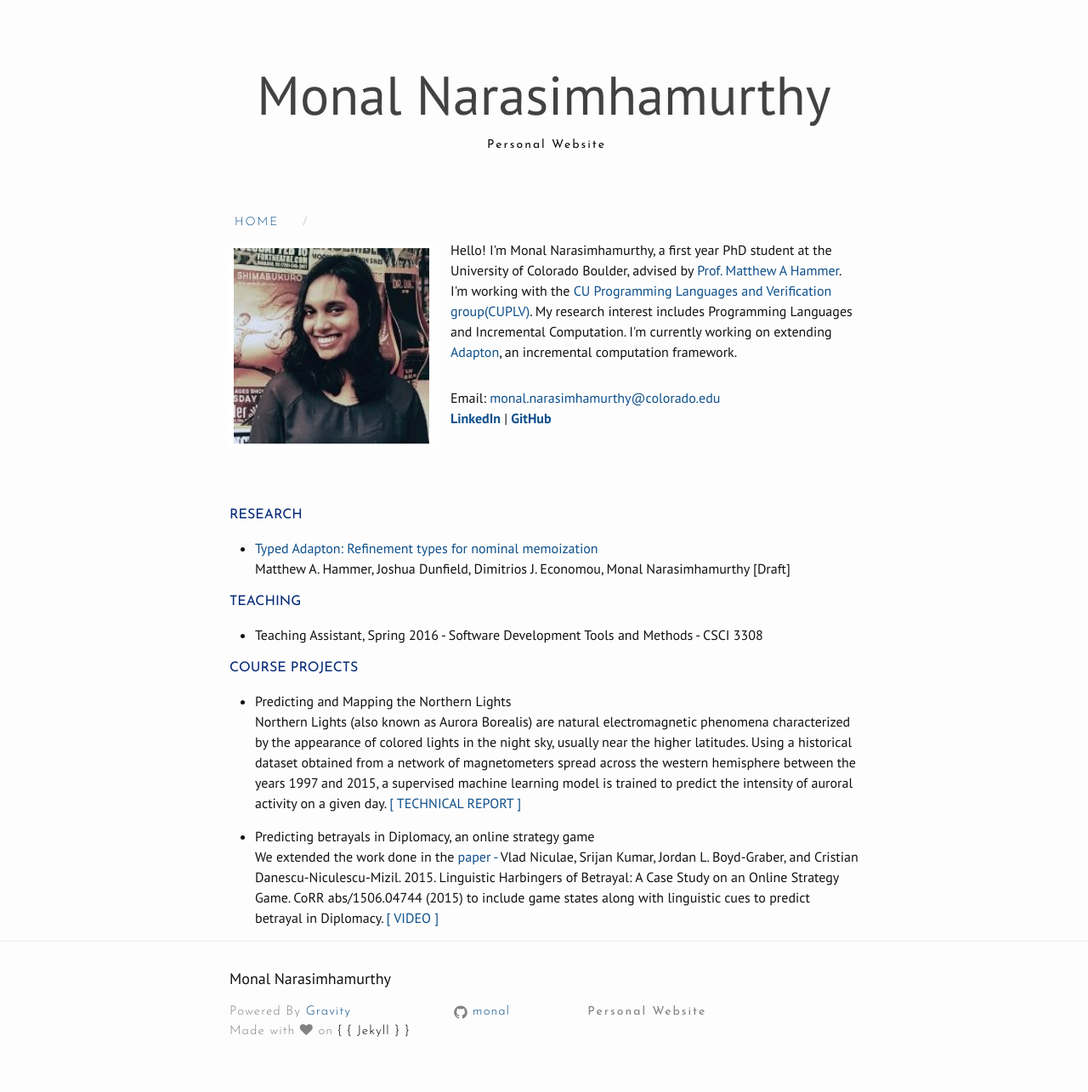
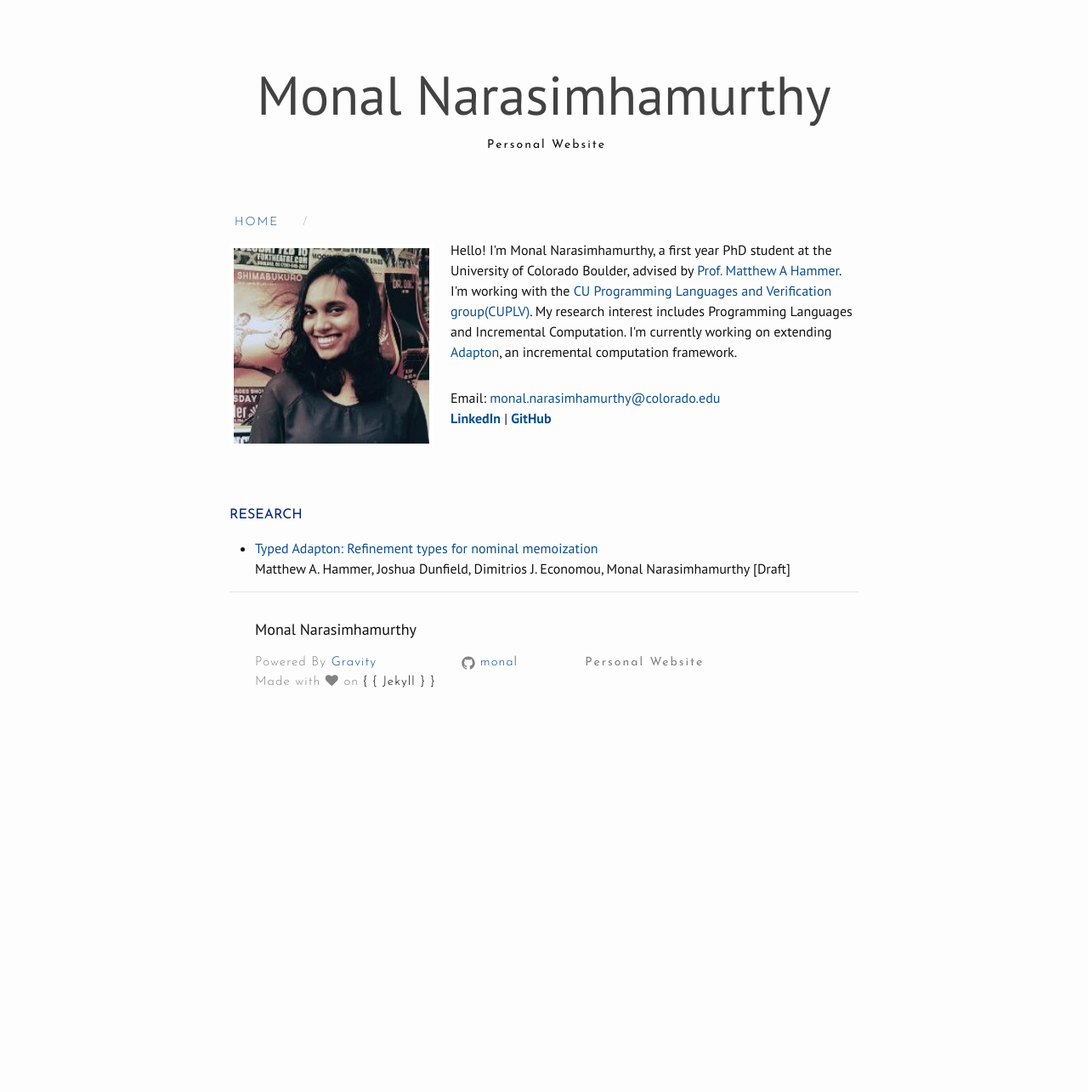
Before and after one commit to monal/monal.github.io, a Jekyll site: the page built from index.html, in a window 1280 px wide. Shown: the whole page at 85% size. Built offline with Jekyll 4.4.1, drawn with Linux system fonts in a browser that asks for light colours; nearby versions of some CDN libraries; after the commit the page ends 900 px from its top, so only the background shows below that.

Commit message:
Remove projects

```diff
--- a/index.html
+++ b/index.html
@@ -18,25 +18,3 @@ layout: default
 <ul><li style=""><a href="https://arxiv.org/abs/1610.00097">Typed Adapton: Refinement types for nominal memoization</a> <br> Matthew A. Hammer, Joshua Dunfield, Dimitrios J. Economou, Monal Narasimhamurthy [Draft]</li></ul>
 
 <div>
-<h4 style="color:#062A78; font-family:'Josefin Sans';">TEACHING</h4>
-<ul><li style="">Teaching Assistant, Spring 2016 - Software Development Tools and Methods - CSCI 3308</li></ul>
-</div>
-
-<div>
-<h4 style="color:#062A78; font-family:'Josefin Sans';">COURSE PROJECTS</h4>
-</div>
-<ul>
-<li style="">Predicting and Mapping the Northern Lights</li>
-<p>Northern Lights (also known as Aurora Borealis) are natural electromagnetic phenomena characterized by
-the appearance of colored lights in the night sky, usually near the higher latitudes.
-Using a historical dataset obtained from a network of magnetometers spread across the western hemisphere between the years 1997 and 2015, a supervised machine learning model is
-trained to predict the intensity of auroral activity on a given day.
-<a href="http://scholar.colorado.edu/csci_techreports/1036">[ TECHNICAL REPORT ]</a></p>
-
-<li style="">Predicting betrayals in Diplomacy, an online strategy game</li>
-<p>We extended the work done in the <a href="http://arxiv.org/abs/1506.04744">paper -</a> Vlad Niculae, Srijan Kumar, Jordan L. Boyd-Graber, and Cristian Danescu-Niculescu-Mizil. 2015. Linguistic Harbingers of Betrayal: A Case Study on an Online Strategy Game. CoRR abs/1506.04744 (2015)</a> to include game states along with linguistic cues to predict betrayal in Diplomacy.
-<a href="https://www.youtube.com/watch?v=BpU3kzQ_1IU">[ VIDEO ]</a></p>
-</ul>
-</div>
-</div>
-</div>
```
